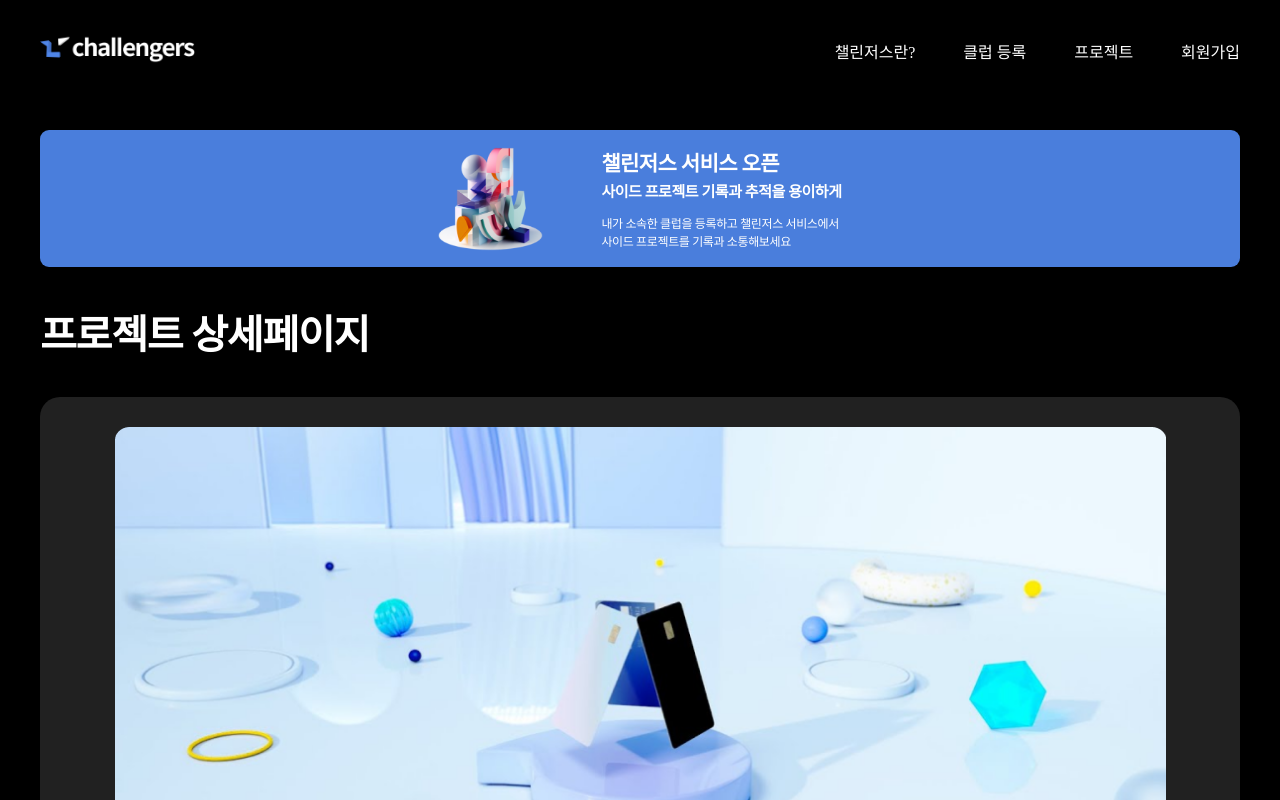
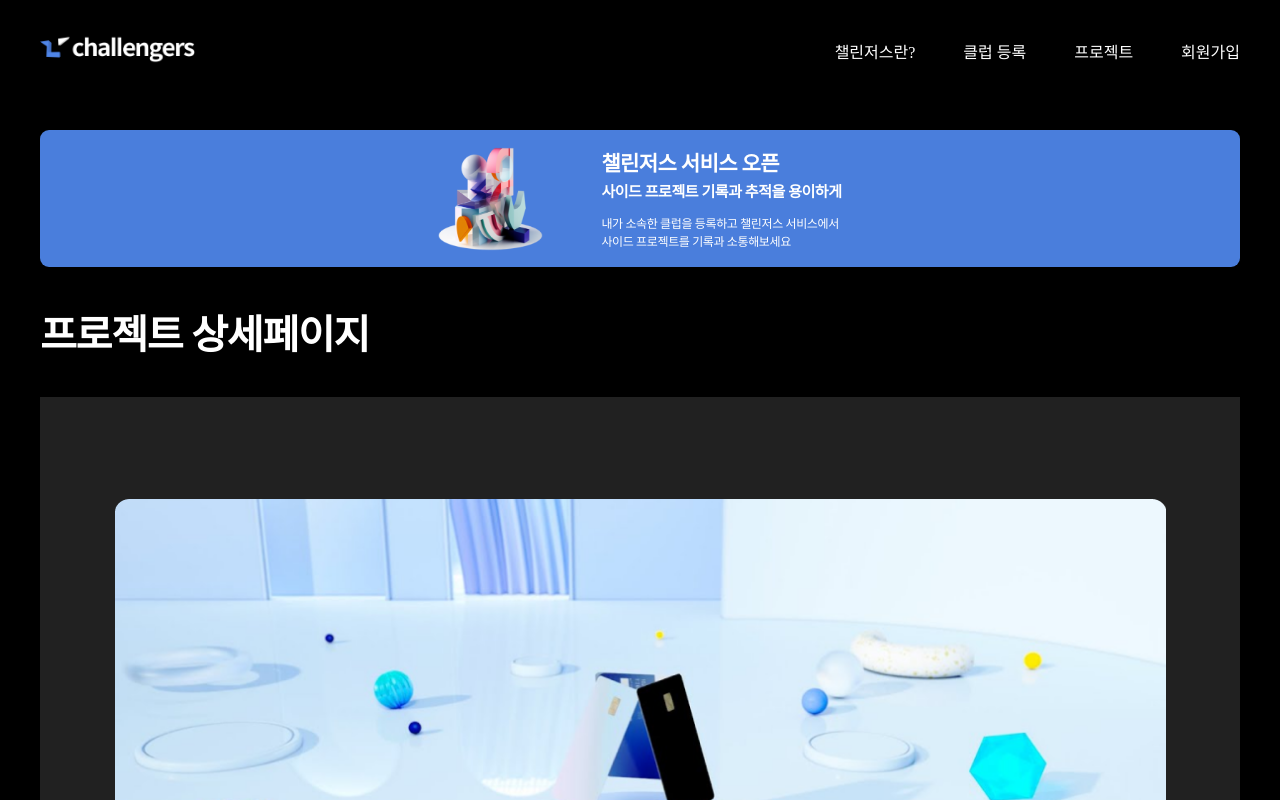
Before and after one commit to chalIengers/challengers-front, a React (Create React App) app: page /project/detail in a window 1280 px wide. Built offline with nearby package versions, Linux system fonts and the light colour scheme; a web font is replaced by a local one.

Commit message:
ContainerComponent 수정 #5

```diff
--- a/src/component/emotion/component.tsx
+++ b/src/component/emotion/component.tsx
@@ -8,6 +8,7 @@ import bannerImg from '../../assets/images/3d-construction-made-of-glass-abstrac
 interface ContainerComponentProps {
   width?: string;
   height: string;
+  padding?: string;
   children?: ReactNode;
 }
 
@@ -17,9 +18,11 @@ const StyledContainerComponent = styled.div<ContainerComponentProps>`
   justify-content: center;
   margin: 0 auto;
   color: #ffffff;
-  width: ${(props: any) => props.width};
-  height: ${(props: any) => props.height};
+  width: ${(props) => props.width};
+  height: ${(props) => props.height};
+  padding: ${(props) => props.padding};
   background-color: #212121;
+  padding:
   border-radius: 1.25em;
 `;
 
@@ -30,9 +33,14 @@ const StyledContainerComponent = styled.div<ContainerComponentProps>`
  * @param {number} props.height - 컨테이너 컴포넌트의 높이
  * @param {ReactNode} props.children - 컨테이너 컴포넌트의 자식 요소
  */
-const ContainerComponent: React.FC<ContainerComponentProps> = ({ width, height, children }) => {
+const ContainerComponent: React.FC<ContainerComponentProps> = ({
+  width,
+  height,
+  children,
+  padding,
+}) => {
   return (
-    <StyledContainerComponent width={width} height={height}>
+    <StyledContainerComponent width={width} height={height} padding={padding}>
       {children}
     </StyledContainerComponent>
   );
@@ -41,6 +49,7 @@ const ContainerComponent: React.FC<ContainerComponentProps> = ({ width, height,
 ContainerComponent.defaultProps = {
   width: '120rem',
   children: null,
+  padding: '7.2rem',
 };
 
 export { ContainerComponent };
```
